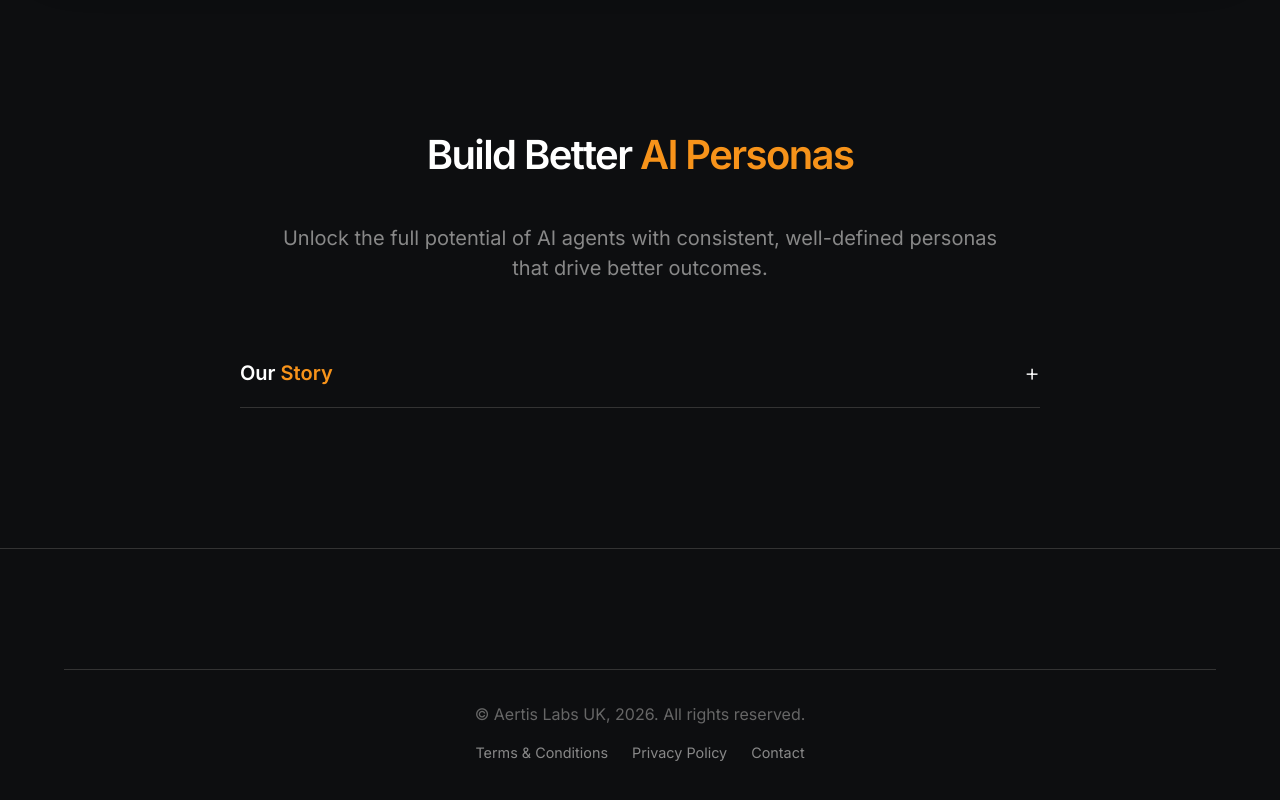
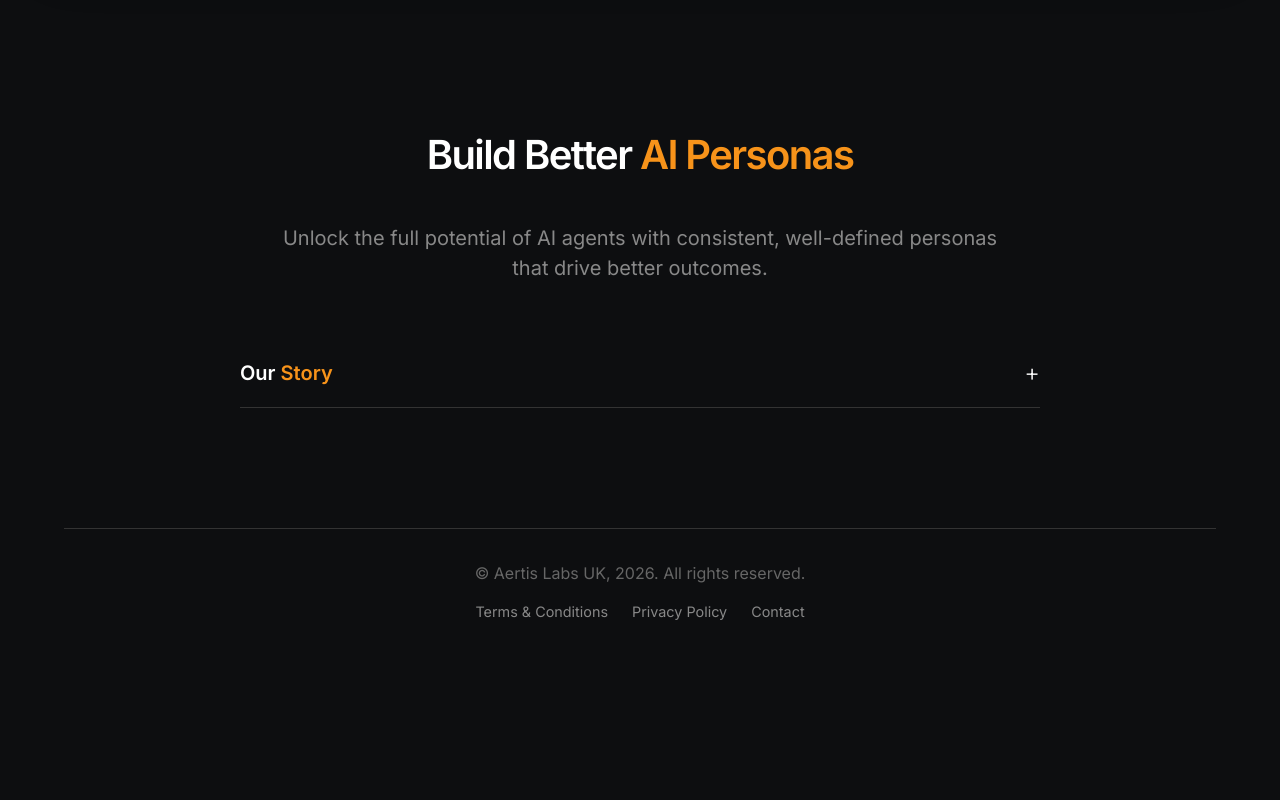
Before and after one commit to stratuspayuk/StratusPersona, a Vue app: page / in a window 1280 px wide. Shown: the part 2163-2963 px from the top of the page. After the commit the page ends 2826 px from the top, so only its background shows below. Built offline with nearby package versions, Linux system fonts and the light colour scheme.

Commit message:
Remove divider and excess space between Our Story and footer

```diff
--- a/src/App.vue
+++ b/src/App.vue
@@ -72,10 +72,8 @@
     </div>
   </section>
 
-  <hr class="section-divider">
-
   <!-- Footer -->
-  <footer class="container center flex-col" style="padding: 60px 5%;">
+  <footer class="container center flex-col" style="padding: 40px 5%;">
     <div class="footer-links" style="text-align: center; width: 100%;">
       <p style="margin: 0 0 16px 0; color: #666;">
         &copy; Aertis Labs UK, 2026. All rights reserved.
```
Also changed, not shown: 1 other file (tests, documents, lock files or other folders).
